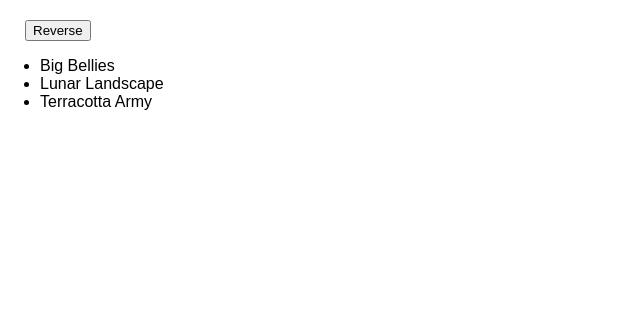
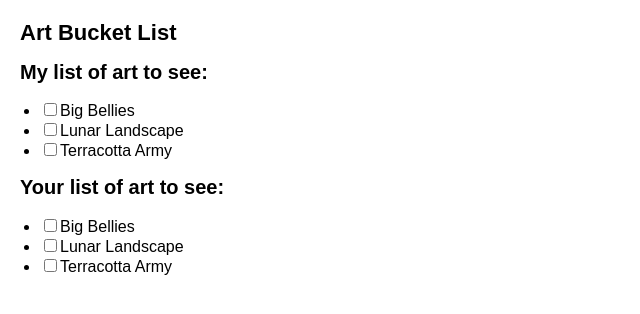
Before and after one commit to Pironeer-1/LeeJihyeon, a React (Create React App) app in the folder React_Master_04_07/: page / in a window 1280 px wide. Shown: the top 314 px of the page, without its empty margins (0-640 px from the left). Built offline with nearby package versions, Linux system fonts and the light colour scheme.

Commit message:
[Update]React_Master_04_07_08

```diff
--- a/React_Master_04_07/src/App.js
+++ b/React_Master_04_07/src/App.js
@@ -167,25 +167,88 @@ const initialList = [
     {id: 2, title: 'Terracotta Army'},
 ];
 
-export default function List() {
-    const [list, setList] = useState(initialList);
+// export default function List() {
+//     const [list, setList] = useState(initialList);
+//
+//     function handleClick() {
+//         const nextList = [...list];
+//         nextList.reverse();
+//         setList(nextList);
+//     }
+//
+//     return (
+//         <>
+//             <button onClick={handleClick}>
+//                 Reverse
+//             </button>
+//             <ul>
+//                 {list.map(artwork => (
+//                     <li key={artwork.id}>{artwork.title}</li>
+//                 ))}
+//             </ul>
+//         </>
+//     );
+// }
 
-    function handleClick() {
-        const nextList = [...list];
-        nextList.reverse();
-        setList(nextList);
+export default function BucketList() {
+    const [myList, setMyList] = useState(initialList);
+    const [yourList, setYourList] = useState(
+        initialList
+    );
+
+    function handleToggleMyList(artworkId, nextSeen) {
+        const myNextList = [...myList];
+        const artwork = myNextList.find(
+            a => a.id === artworkId
+        );
+        artwork.seen = nextSeen;
+        setMyList(myNextList);
+    }
+
+    function handleToggleYourList(artworkId, nextSeen) {
+        const yourNextList = [...yourList];
+        const artwork = yourNextList.find(
+            a => a.id === artworkId
+        );
+        artwork.seen = nextSeen;
+        setYourList(yourNextList);
     }
 
     return (
         <>
-            <button onClick={handleClick}>
-                Reverse
-            </button>
-            <ul>
-                {list.map(artwork => (
-                    <li key={artwork.id}>{artwork.title}</li>
-                ))}
-            </ul>
+            <h1>Art Bucket List</h1>
+            <h2>My list of art to see:</h2>
+            <ItemList
+                artworks={myList}
+                onToggle={handleToggleMyList}/>
+            <h2>Your list of art to see:</h2>
+            <ItemList
+                artworks={yourList}
+                onToggle={handleToggleYourList}/>
         </>
     );
 }
+
+function ItemList({artworks, onToggle}) {
+    return (
+        <ul>
+            {artworks.map(artwork => (
+                <li key={artwork.id}>
+                    <label>
+                        <input
+                            type="checkbox"
+                            checked={artwork.seen}
+                            onChange={e => {
+                                onToggle(
+                                    artwork.id,
+                                    e.target.checked
+                                );
+                            }}
+                        />
+                        {artwork.title}
+                    </label>
+                </li>
+            ))}
+        </ul>
+    );
+}
```
